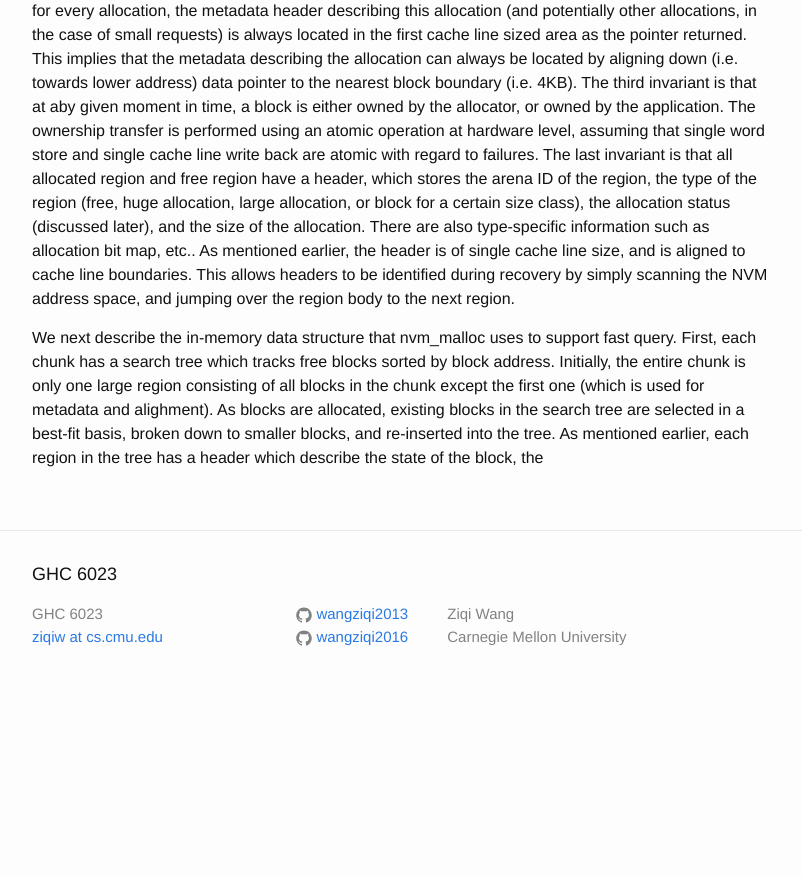
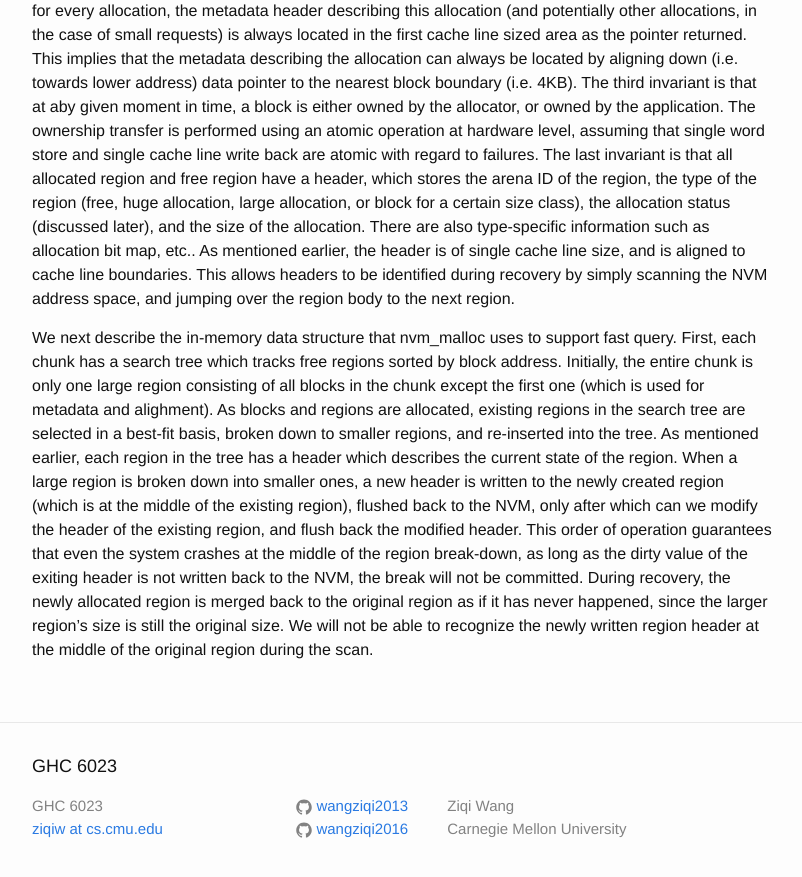
Before and after one commit to wangziqi2013/wangziqi2013.github.io, a Jekyll site: the page built from _posts/2019-11-11-nvm-malloc.markdown, in a window 1280 px wide and 900 px high, scrolled down 1921 px. Shown: the top 877 px of the window, without its empty margins (238-1040 px from the left). Built offline with Jekyll 4.4.1, drawn with Linux system fonts in a browser that asks for light colours; before the commit the page ends 2629 px from its top, so only the background shows below that.

Commit message:
Adding region break down

```diff
--- a/_posts/2019-11-11-nvm-malloc.markdown
+++ b/_posts/2019-11-11-nvm-malloc.markdown
@@ -80,7 +80,14 @@ size, and is aligned to cache line boundaries. This allows headers to be identif
 the NVM address space, and jumping over the region body to the next region.
 
 We next describe the in-memory data structure that nvm_malloc uses to support fast query. First, each chunk has a search
-tree which tracks free blocks sorted by block address. Initially, the entire chunk is only one large region consisting of
-all blocks in the chunk except the first one (which is used for metadata and alighment). As blocks are allocated, existing
-blocks in the search tree are selected in a best-fit basis, broken down to smaller blocks, and re-inserted into the tree.
-As mentioned earlier, each region in the tree has a header which describe the state of the block, the
+tree which tracks free regions sorted by block address. Initially, the entire chunk is only one large region consisting of
+all blocks in the chunk except the first one (which is used for metadata and alighment). As blocks and regions are allocated,
+existing regions in the search tree are selected in a best-fit basis, broken down to smaller regions, and re-inserted into
+the tree. As mentioned earlier, each region in the tree has a header which describes the current state of the region.
+When a large region is broken down into smaller ones, a new header is written to the newly created region (which is at
+the middle of the existing region), flushed back to the NVM, only after which can we modify the header of the existing
+region, and flush back the modified header. This order of operation guarantees that even the system crashes at the middle
+of the region break-down, as long as the dirty value of the exiting header is not written back to the NVM, the break
+will not be committed. During recovery, the newly allocated region is merged back to the original region as if it has
+never happened, since the larger region's size is still the original size. We will not be able to recognize the newly
+written region header at the middle of the original region during the scan.
```
